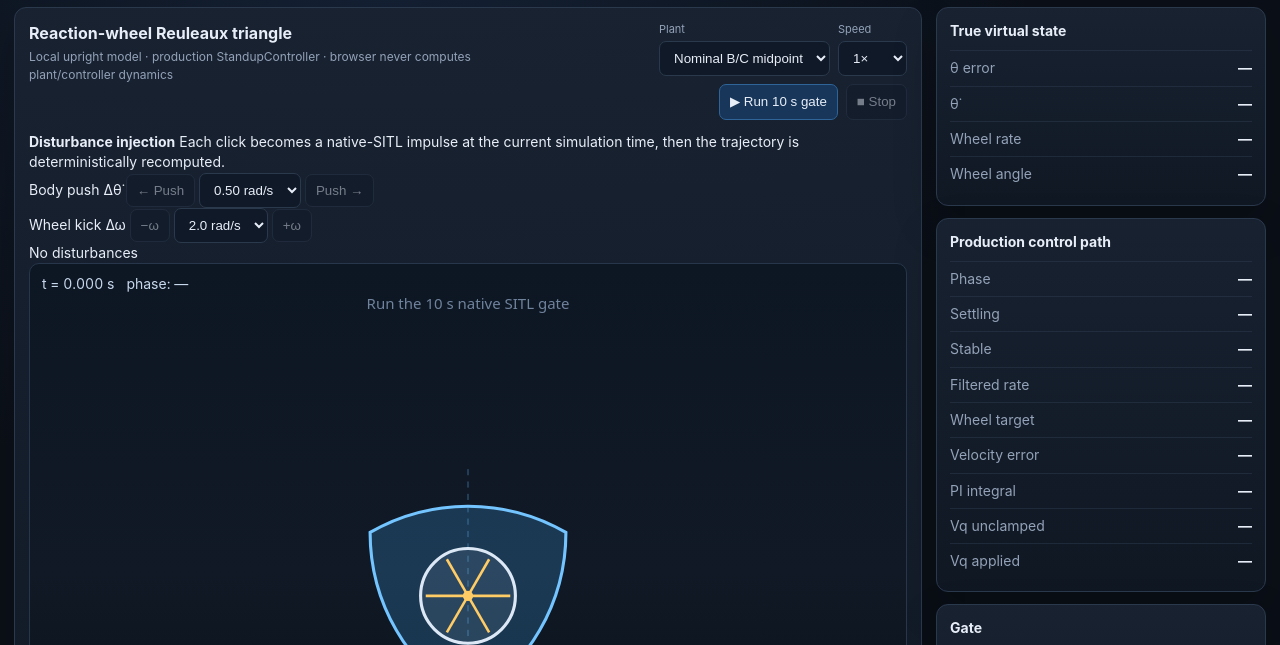
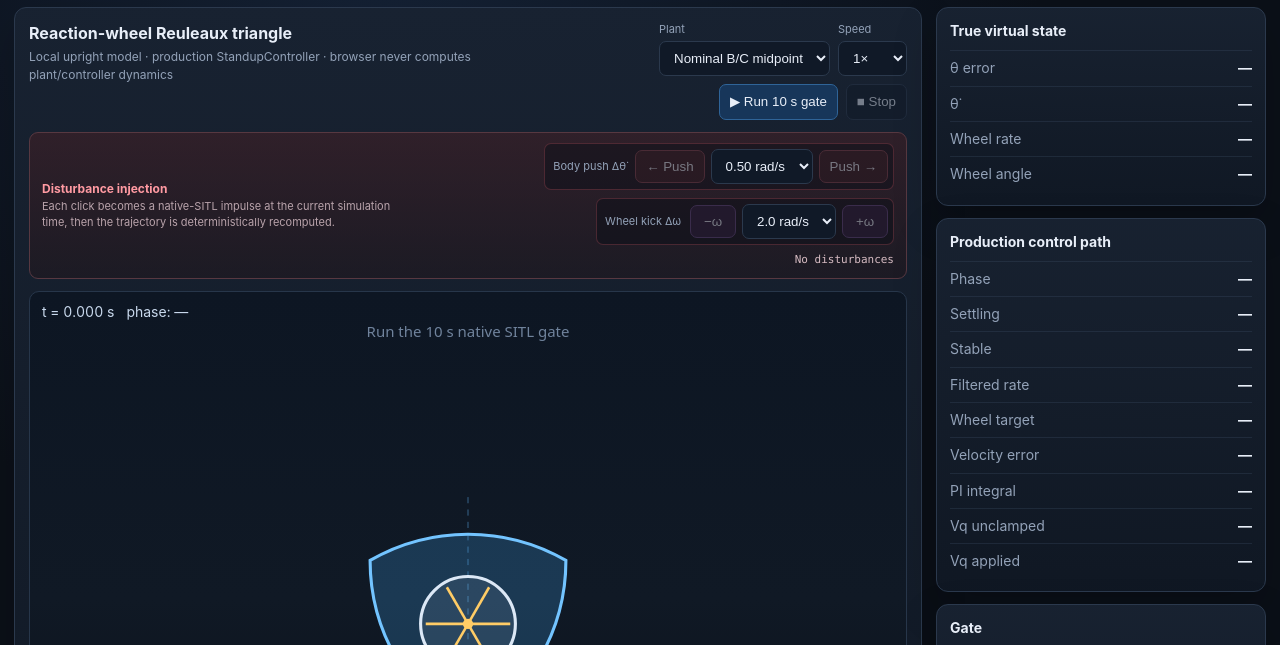
Before and after one commit to cctsao1008/triwhirl, a plain HTML site: page tools/visualization/triwhirl-sim-viewer/index.html in a window 1280 px wide. Shown: the part 76-721 px from the top of the page. Drawn offline with Linux system fonts and the light colour scheme.

Commit message:
Style disturbance controls in simulation WebUI (#36)

```diff
--- a/tools/visualization/triwhirl-sim-viewer/style.css
+++ b/tools/visualization/triwhirl-sim-viewer/style.css
@@ -10,6 +10,7 @@
   --good: #61d394;
   --warn: #ffcc66;
   --bad: #ff6b75;
+  --wheel-kick: #d58cff;
 }
 
 * { box-sizing: border-box; }
@@ -102,6 +103,61 @@ button:disabled { opacity: 0.45; cursor: default; }
 .controls button { height: 36px; }
 #run { background: #17365a; border-color: #2f6498; }
 
+.disturbance-panel {
+  display: flex;
+  justify-content: space-between;
+  align-items: center;
+  gap: 14px;
+  margin-bottom: 12px;
+  padding: 10px 12px;
+  border: 1px solid #573841;
+  border-radius: 9px;
+  background: linear-gradient(180deg, rgba(61,31,38,0.65), rgba(31,24,31,0.65));
+}
+.disturbance-copy {
+  min-width: 200px;
+  display: flex;
+  flex-direction: column;
+  gap: 2px;
+}
+.disturbance-copy strong { color: #ff9aa2; font-size: 12px; }
+.disturbance-copy span { color: #b9a3ab; font-size: 11px; }
+.disturbance-controls {
+  display: flex;
+  align-items: center;
+  justify-content: flex-end;
+  flex-wrap: wrap;
+  gap: 8px;
+}
+.kick-group {
+  display: flex;
+  align-items: center;
+  gap: 6px;
+  padding: 5px;
+  border: 1px solid rgba(255,107,117,0.22);
+  border-radius: 7px;
+  background: rgba(10,15,23,0.45);
+}
+.kick-label { color: var(--muted); font-size: 11px; margin: 0 3px; }
+.kick-button {
+  min-width: 64px;
+  background: #3b2027;
+  border-color: #81444f;
+}
+.kick-button:hover:not(:disabled) { border-color: var(--bad); }
+.kick-button.secondary {
+  min-width: 46px;
+  background: #30203f;
+  border-color: #654982;
+}
+.kick-button.secondary:hover:not(:disabled) { border-color: var(--wheel-kick); }
+.disturbance-readout {
+  min-width: 210px;
+  color: #d6bbc2;
+  font: 11px/1.35 ui-monospace, SFMono-Regular, Consolas, monospace;
+  text-align: right;
+}
+
 .scene-wrap {
   position: relative;
   border: 1px solid #27364a;
@@ -116,10 +172,12 @@ button:disabled { opacity: 0.45; cursor: default; }
   top: 10px;
   display: flex;
   gap: 12px;
+  flex-wrap: wrap;
   color: #c8d8ec;
   font-variant-numeric: tabular-nums;
   pointer-events: none;
 }
+#kick-readout { color: #ff9aa2; font-weight: 650; }
 
 .plot-card { margin-top: 12px; border: 1px solid #27364a; border-radius: 9px; padding: 9px; background: #0d1520; }
 .plot-title { color: var(--muted); font-size: 11px; margin-bottom: 5px; }
@@ -154,6 +212,12 @@ button:disabled { opacity: 0.45; cursor: default; }
   font-size: 11px;
 }
 
+@media (max-width: 1180px) {
+  .disturbance-panel { align-items: flex-start; flex-direction: column; }
+  .disturbance-controls { justify-content: flex-start; }
+  .disturbance-readout { text-align: left; }
+}
+
 @media (max-width: 980px) {
   .layout { grid-template-columns: 1fr; }
   .right-panel { display: grid; grid-template-columns: repeat(auto-fit, minmax(250px, 1fr)); }
```
